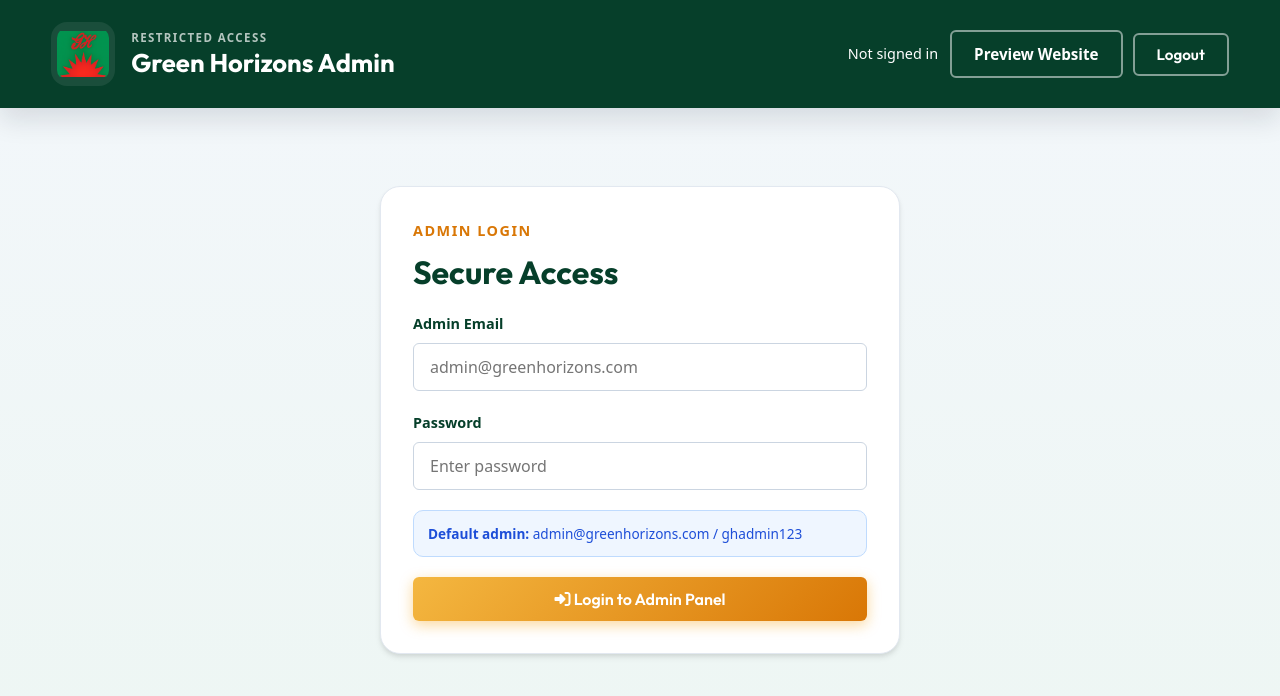
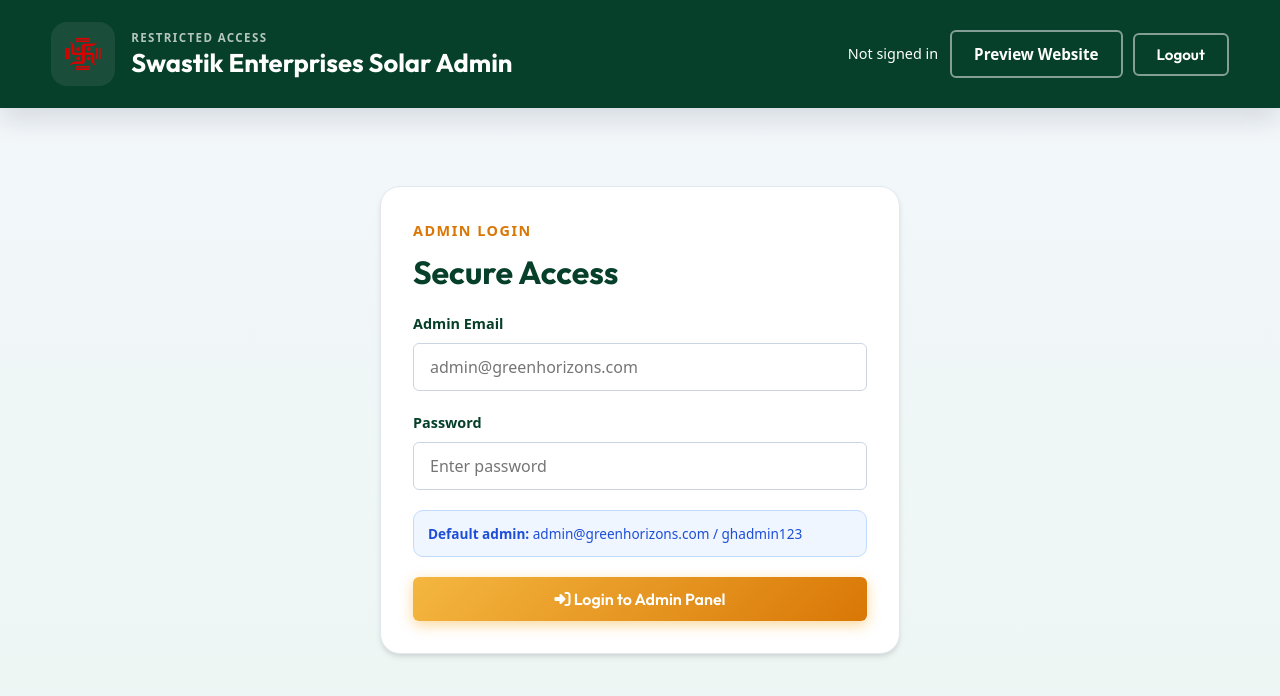
Before and after one commit to DARK-dream-z/Green-Horizons-SESPL, a website: page admin.html in a window 1280 px wide. Drawn offline with Linux system fonts and the light colour scheme.

Commit message:
Change admin panel branding to Swastik Enterprises
Updated the admin panel to reflect branding changes from Green Horizons to Swastik Enterprises Solar, including title, logo, and description.

```diff
--- a/admin.html
+++ b/admin.html
@@ -3,8 +3,8 @@
 <head>
   <meta charset="UTF-8">
   <meta name="viewport" content="width=device-width, initial-scale=1.0">
-  <title>Green Horizons Admin</title>
-  <meta name="description" content="Restricted admin panel for Green Horizons Solar Solutions.">
+  <title>Swastik Enterprises Solar Admin</title>
+  <meta name="description" content="Restricted admin panel for Swastik Enterprises Solar Pvt. Ltd.">
   <link rel="preconnect" href="https://fonts.googleapis.com">
   <link rel="preconnect" href="https://fonts.gstatic.com" crossorigin>
   <link href="https://fonts.googleapis.com/css2?family=Inter:wght@400;500;600;700;800&display=swap" rel="stylesheet">
@@ -14,10 +14,10 @@
 <body class="admin-body">
   <header class="admin-header">
     <div class="admin-brand">
-      <img src="assets/Logo GH.png" alt="Green Horizons Logo" class="admin-brand-logo">
+      <img src="assets/SESPL Logo.png" alt="Swastik Enterprises Solar Logo" class="admin-brand-logo">
       <div>
         <p class="admin-kicker">Restricted Access</p>
-        <h1>Green Horizons Admin</h1>
+        <h1>Swastik Enterprises Solar Admin</h1>
       </div>
     </div>
     <div class="admin-user-meta">
```
